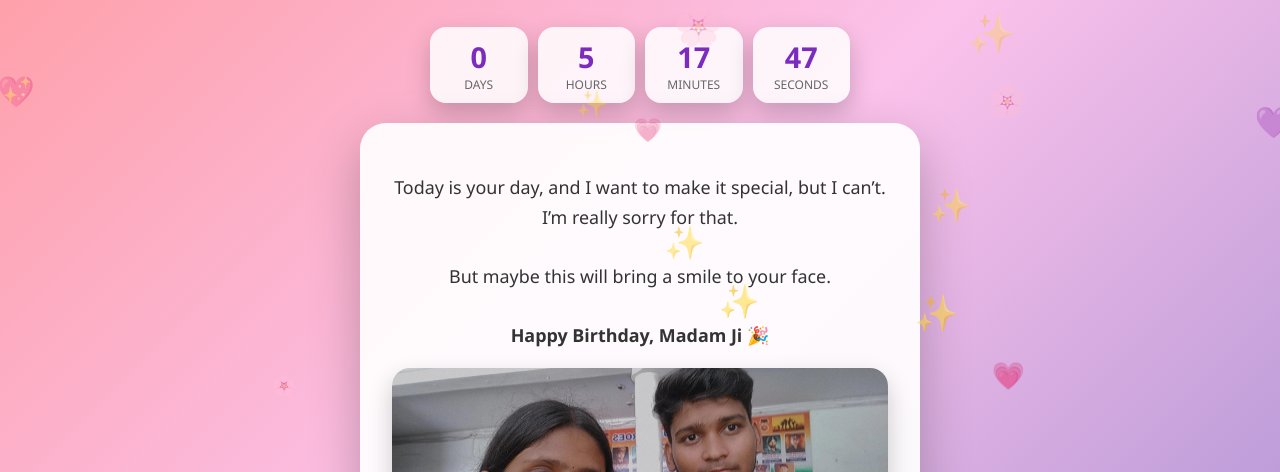
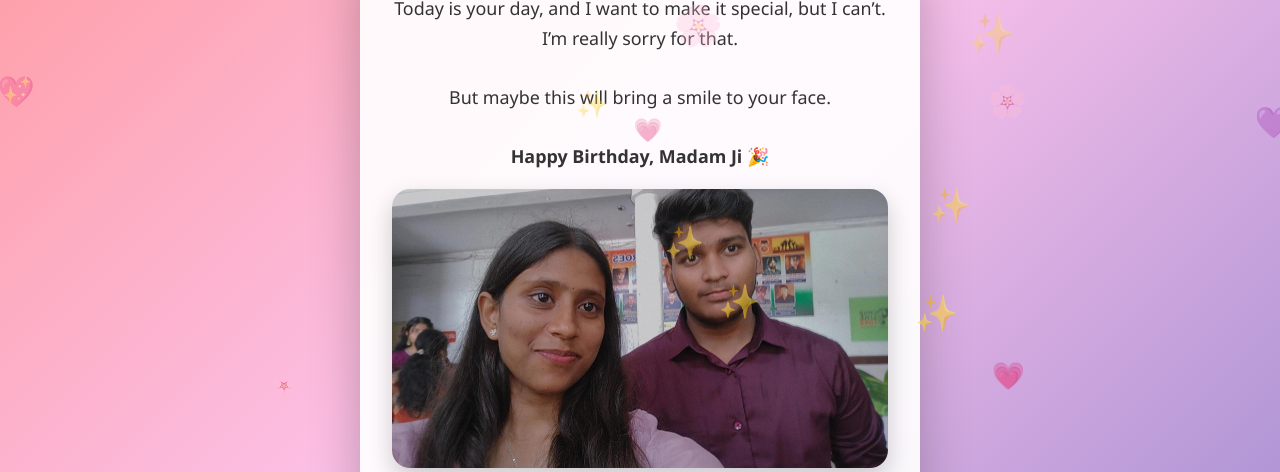
Before and after one commit to maurya03sm/madam-ji-birthday, a plain HTML site: page index.html in a window 1280 px wide. Shown: the part 183-655 px from the top of the page. Drawn offline with Linux system fonts and the light colour scheme.

Commit message:
Update index.html

```diff
--- a/index.html
+++ b/index.html
@@ -61,15 +61,7 @@
 
   <div class="container">
     <h1>🎂 Happy Birthday, <span style="color:#9d4edd">Madam Ji</span> 🎂</h1>
-    <h2>Counting down to your special day ✨</h2>
 
-    <!-- Countdown -->
-    <div class="countdown">
-      <div class="cd-box"><div class="cd-num" id="d">--</div><div class="cd-label">Days</div></div>
-      <div class="cd-box"><div class="cd-num" id="h">--</div><div class="cd-label">Hours</div></div>
-      <div class="cd-box"><div class="cd-num" id="m">--</div><div class="cd-label">Minutes</div></div>
-      <div class="cd-box"><div class="cd-num" id="s">--</div><div class="cd-label">Seconds</div></div>
-    </div>
 
     <div class="card">
       <p>Today is your day, and I want to make it special, but I can’t. I’m really sorry for that.<br><br>But maybe this will bring a smile to your face.<br><br><strong>Happy Birthday, Madam Ji 🎉</strong></p>
@@ -161,25 +153,6 @@
 
     showSlide(index);
 
-    // Countdown to next Feb 12
-    let birthdayTriggered = false;
-    function updateCountdown(){
-      const now = new Date();
-      let target = new Date(now.getFullYear(), 1, 12, 0, 0, 0);
-      if (now > target) target = new Date(now.getFullYear() + 1, 1, 12, 0, 0, 0);
-      const diff = target - now;
-
-      if (diff <= 0 && !birthdayTriggered) {
-        birthdayTriggered = true;
-        showBirthdayReveal();
-      }
-
-      d.textContent = Math.max(0, Math.floor(diff / (1000*60*60*24)));
-      h.textContent = Math.max(0, Math.floor((diff / (1000*60*60)) % 24));
-      m.textContent = Math.max(0, Math.floor((diff / (1000*60)) % 60));
-      s.textContent = Math.max(0, Math.floor((diff / 1000) % 60));
-    }
-    updateCountdown(); setInterval(updateCountdown, 1000);
 
     function showBirthdayReveal(){
       document.body.insertAdjacentHTML('beforeend', `
```
